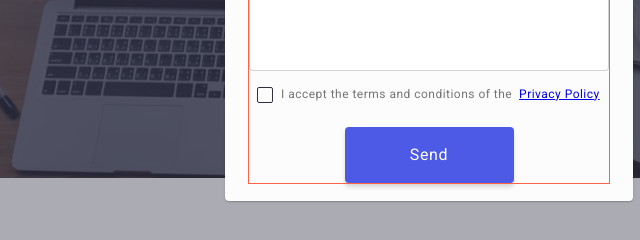
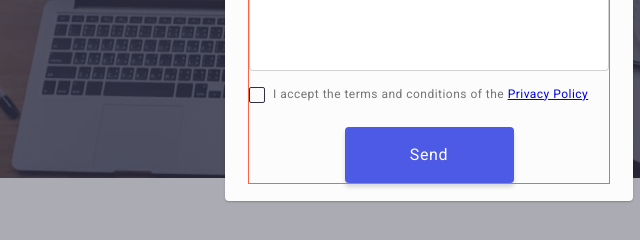
Before and after one commit to daria-kuznecova/goit-markup-hw-06, a plain HTML site: page index.html in a window 1280 px wide. Both pictures are taken after a click on the button "Order Service". Shown: the part 491-731 px from the top of the page, 211-851 px from the left. Drawn offline with nearby package versions, Linux system fonts and the light colour scheme.

Commit message:
Изменения

```diff
--- a/css/styles.css
+++ b/css/styles.css
@@ -911,22 +911,11 @@ body {
 
 /*Кастомный чекбокс в модальном окне*/
 
-.ckeckbox-policy {
+.check-text {
   display: flex;
-  flex-direction: row;
   margin-top: 16px;
   margin-bottom: 24px;
-  gap: 8px;
-}
 
-.input-check.hidden {
-  -webkit-appearance: none;
-  -moz-appearance: none;
-  appearance: none;
-}
-
-.label-check-text {
-  display: flex;
   font-size: 12px;
   line-height: 1.33;
   letter-spacing: 0.04em;
@@ -934,26 +923,33 @@ body {
   color: #757575;
 }
 
-.label-check-text .new-checkbox {
+.check-text:before {
+  content: "";
   display: flex;
-  justify-content: center;
-  align-items: center;
-  margin-right: 8px;
-
   width: 16px;
   height: 16px;
-
   border: 1.25px solid #2e2f42;
   border-radius: 2px;
-  fill: transparent;
+  margin-right: 8px;
 }
 
-.input-check:focus + .label-check-text .new-checkbox,
-.input-check:checked + .label-check-text .new-checkbox {
-  fill: #ffffff;
-  background-color: var(--accent-color);
+.modal-check:checked + .check-text:before {
+  background-color: #404bbf;
   border: none;
+  background-image: url(../images/check.svg);
+  background-repeat: no-repeat;
+  background-position: center;
 }
+
+.modal-check:focus + .check-text:before {
+  background-color: #404bbf;
+  border: none;
+  background-image: url(../images/check.svg);
+  background-repeat: no-repeat;
+  background-position: center;
+}
+
+/*Кнопка*/
 
 .btn-send {
   display: flex;
@@ -974,6 +970,7 @@ body {
   cursor: pointer;
   transition: background-color var(--transition-duration) var(--cubic-bezier),
     box-shadow var(--transition-duration) var(--cubic-bezier);
+  outline: none;
 }
 
 .btn-send:hover,
--- a/index.html
+++ b/index.html
@@ -497,16 +497,16 @@
           <label class="label-comment-user common-label" for="comment-user">Comment</label>
           <textarea class="modal-comment common-input" name="" id="comment-user" placeholder="Text input"></textarea>
 
-          <div class="ckeckbox-policy">
-          <input class="input-check hidden" type="checkbox" id="policy" name="policy" value="">
-          <label class="label-check-text" for="policy">
-            <span class="new-checkbox">
-              <svg width="10" height="8">
+          <div class="modal-field">
+          <input class="modal-check visually-hidden" type="checkbox" id="policy" name="policy" value="">
+          <label class="check-text" for="policy">
+            <!-- <span >
+              <svg class="check-icon" width="10" height="8">
                 <use href="./images/icons.svg#icon-checkbox"></use>
               </svg>
-            </span>
-            I accept the terms and conditions of the &nbsp
-            <a class="modal-link-policy" href="#"><span class="">Privacy Policy</span></a>
+            </span> -->
+            I accept the terms and conditions of the&nbsp;
+            <a href="#"><span class="">Privacy Policy</span></a>
           </label>
           </div>
 
```
Also changed, not shown: images/check.svg (added).
